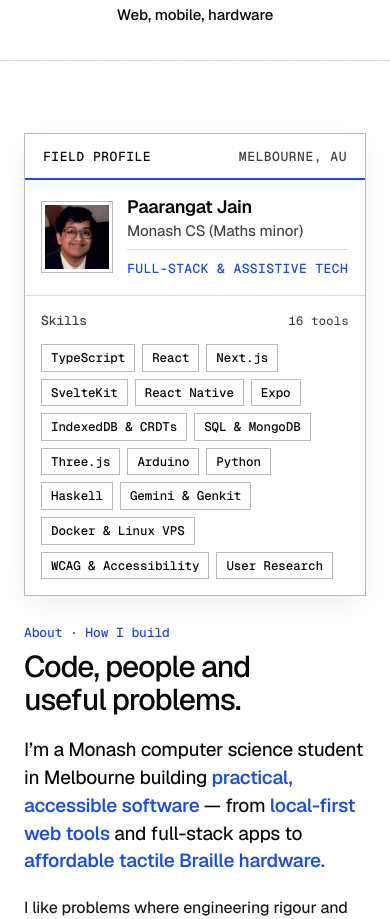
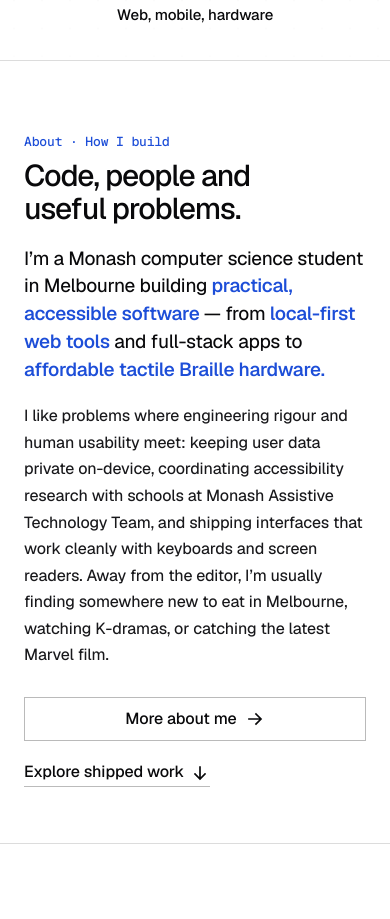
Before and after one commit to pjrus/p-jain-dev, a SvelteKit app: page / in a window 390 px wide. Shown: the part 1240-2159 px from the top of the page. Built offline with nearby package versions, Linux system fonts and the light colour scheme.

Commit message:
Hide field profile card on mobile viewports

```diff
--- a/src/styles/profile.css
+++ b/src/styles/profile.css
@@ -295,14 +295,8 @@ strong.wh-word.is-lit {
 }
 
 @media (max-width: 640px) {
-  .dossier-identity {
-    grid-template-columns: 72px minmax(0, 1fr);
-    gap: 14px;
-  }
-
-  .dossier-portrait {
-    width: 72px;
-    height: 72px;
+  .profile-rail {
+    display: none;
   }
 
   .profile-footer-actions {
```
